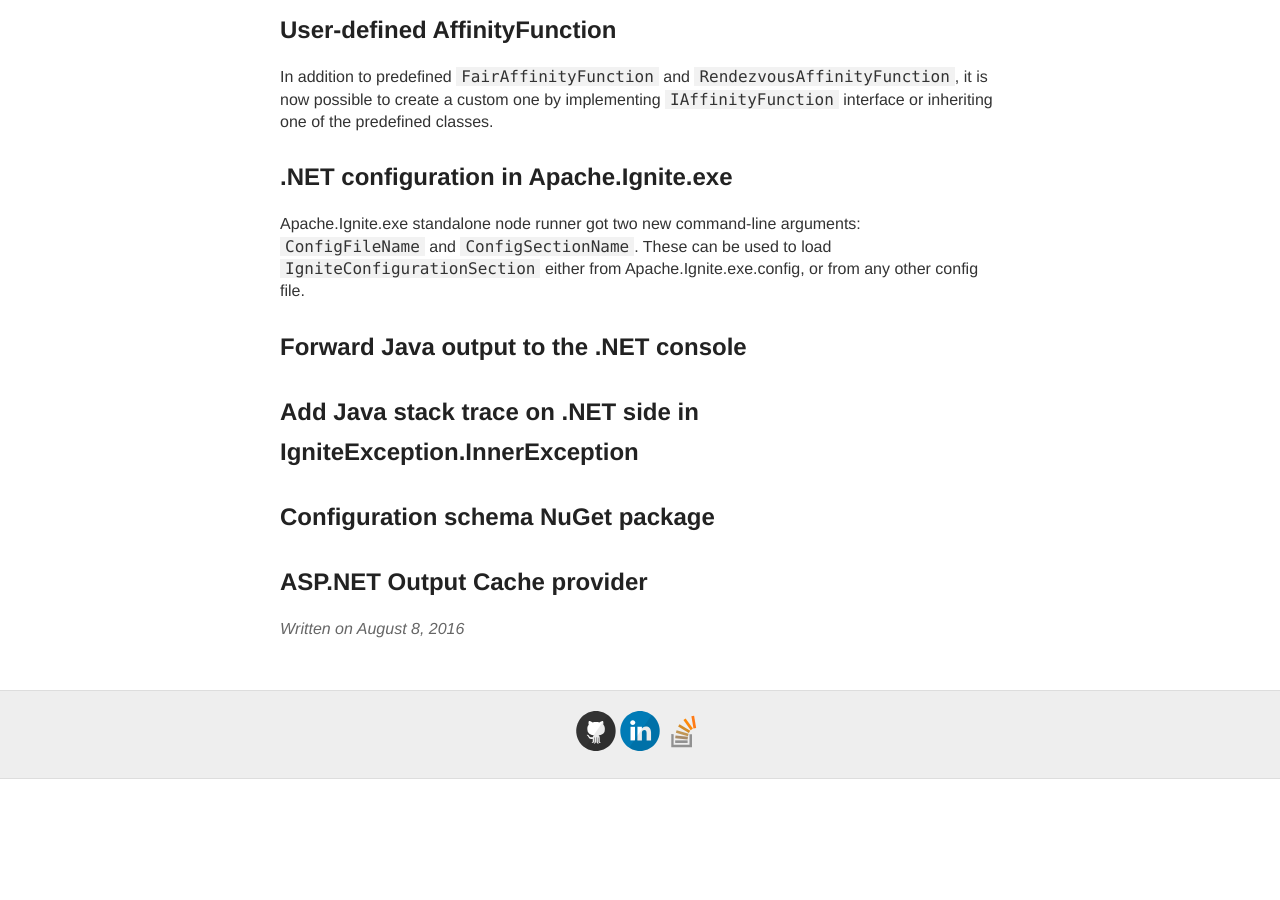
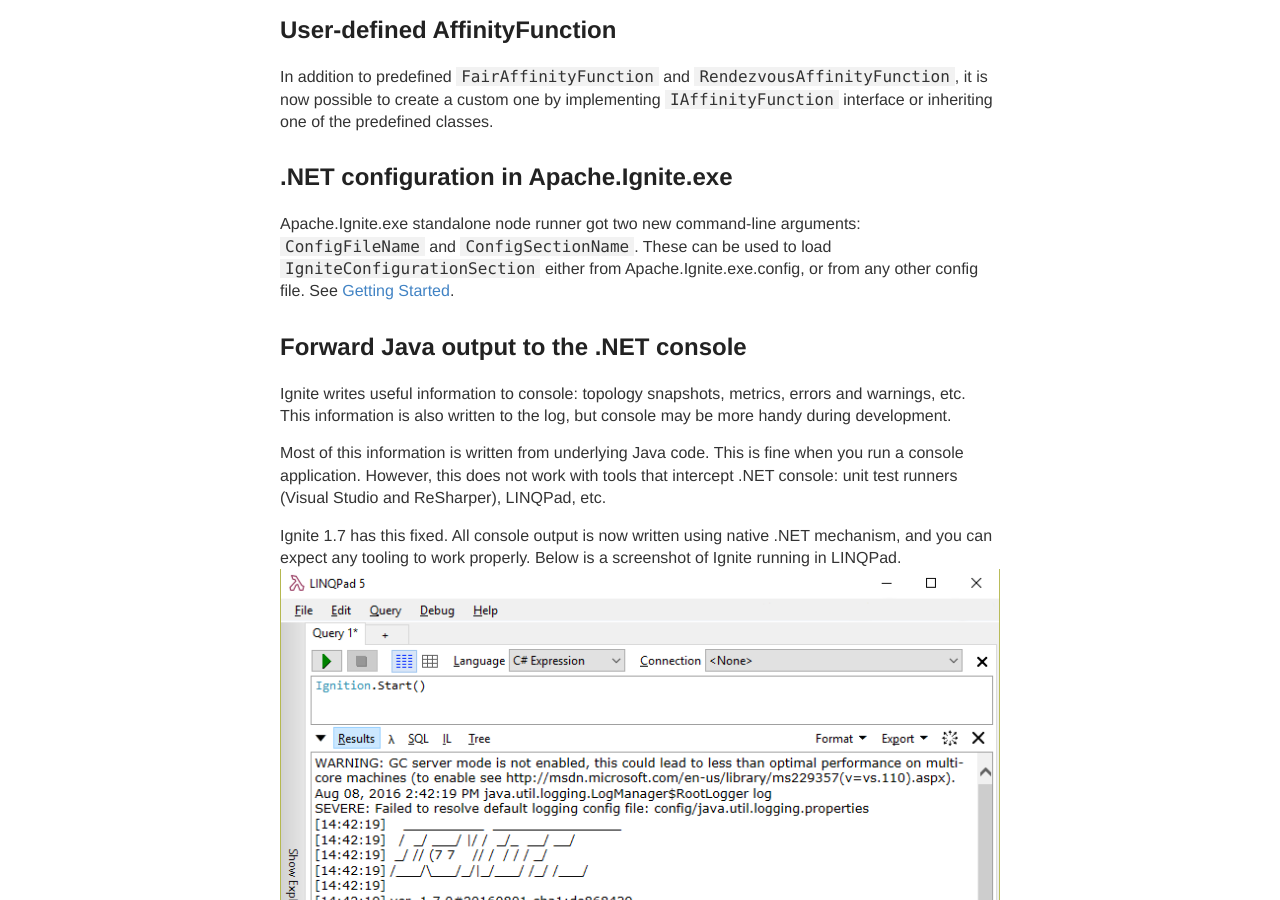
Before and after one commit to ptupitsyn/ptupitsyn.github.io, a Jekyll site: the page built from _posts/2016-08-08-Whats-New-In-Ignite-Net-1-7.1.md, in a window 1280 px wide and 900 px high, scrolled down 837 px. Built offline with Jekyll 4.4.1, drawn with Linux system fonts in a browser that asks for light colours; comment, search, counter and statistics services are not loaded; before the commit the page ends 1616 px from its top, so only the background shows below that.

Commit message:
wip linqpad example

```diff
--- a/_posts/2016-08-08-Whats-New-In-Ignite-Net-1-7.1.md
+++ b/_posts/2016-08-08-Whats-New-In-Ignite-Net-1-7.1.md
@@ -29,8 +29,16 @@
 ## .NET configuration in Apache.Ignite.exe
 
 Apache.Ignite.exe standalone node runner got two new command-line arguments: `ConfigFileName` and `ConfigSectionName`. These can be used to load `IgniteConfigurationSection` either from Apache.Ignite.exe.config, or from any other config file.
+See [Getting Started](https://apacheignite-net.readme.io/docs/getting-started-2#section-using-app-config).
 
 ## Forward Java output to the .NET console
+
+Ignite writes useful information to console: topology snapshots, metrics, errors and warnings, etc. This information is also written to the log, but console may be more handy during development.
+
+Most of this information is written from underlying Java code. This is fine when you run a console application. However, this does not work with tools that intercept .NET console: unit test runners (Visual Studio and ReSharper), LINQPad, etc.
+
+Ignite 1.7 has this fixed. All console output is now written using native .NET mechanism, and you can expect any tooling to work properly. Below is a screenshot of Ignite running in LINQPad.
+![Ignite in LINQPad](../images/2016-08-08-Whats-New-In-Ignite-Net-1-7.1/linqpad-output.png)
 
 ## Add Java stack trace on .NET side in IgniteException.InnerException
 
```
Also changed, not shown: images/2016-08-08-Whats-New-In-Ignite-Net-1-7.1/linqpad-output.png (added).
